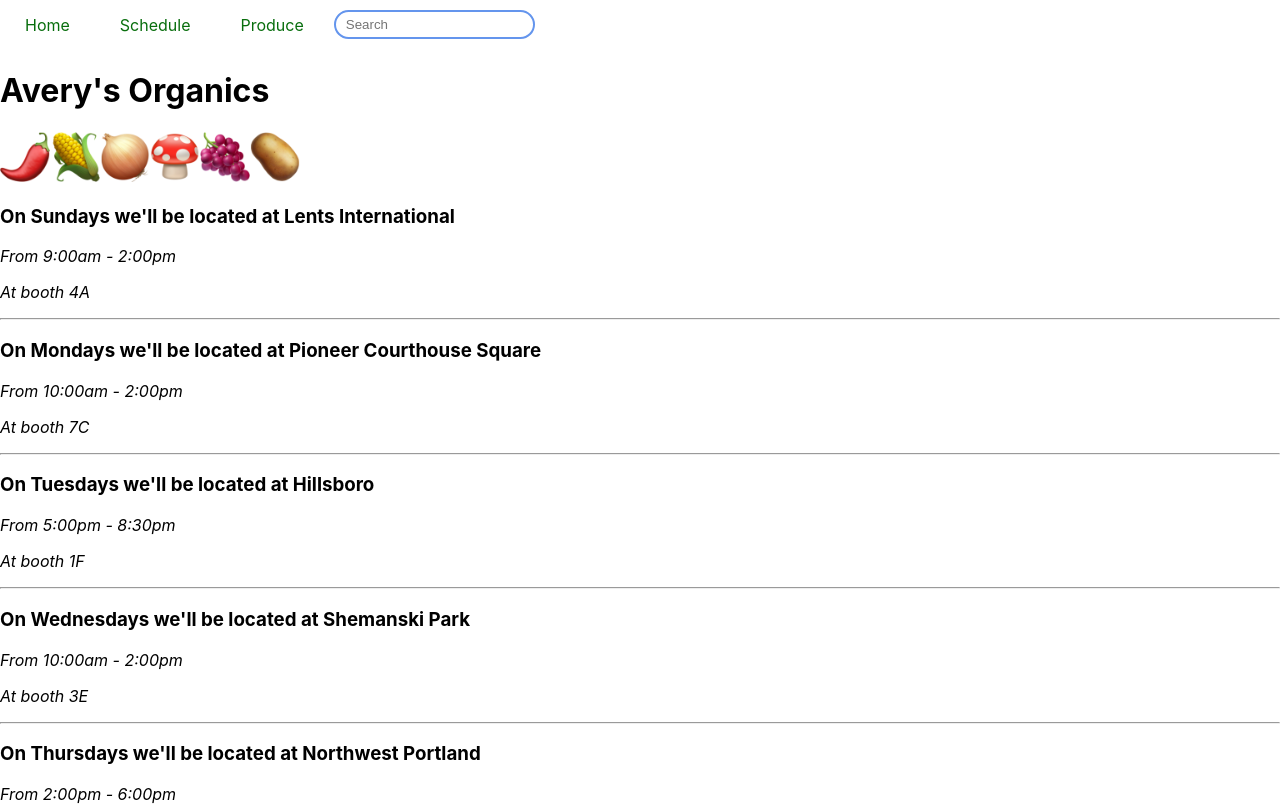
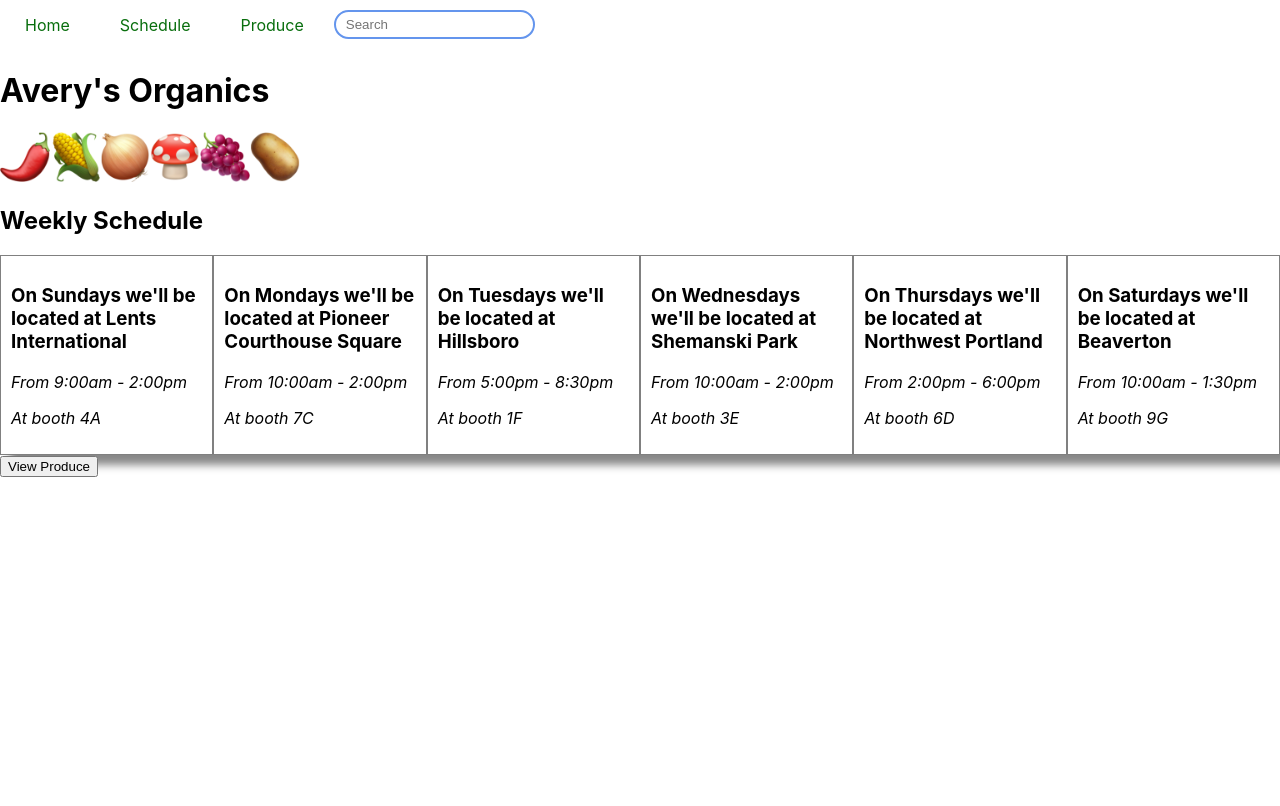
Before and after one commit to johnwhittenstudio/avery-organics-market, a React (Create React App) app: page / in a window 1280 px wide. Shown: the top 806 px of the page. Built offline with nearby package versions, Linux system fonts and the light colour scheme.

Commit message:
add cards styling
Co-authored-by: John Whitten <johnwhitten.studio@gmail.com>
    Co-authored-by: Chris Depastene <cdepastene@gmail.com>

```diff
--- a/src/components/AvailableProduce.js
+++ b/src/components/AvailableProduce.js
@@ -273,11 +273,16 @@ const availableProduce = [
 function AvailableProduce(){
   return (
     <React.Fragment>
+      <h2 id="produce-header">Available Schedule</h2>
+       <div id="produce-card-holder">
       {availableProduce.map((produce, index) =>
+         <div class="produce-card">
         <Produce month={produce.month}
           selection={produce.selection}
           key={index}/>
+          </div>
       )}
+      </div>
     </React.Fragment>
   );
 }
--- a/src/components/MarketSchedule.js
+++ b/src/components/MarketSchedule.js
@@ -43,13 +43,18 @@ const marketSchedule = [
  function MarketSchedule(){
   return (
     <React.Fragment>
+       <h2 id="schedule-header">Weekly Schedule</h2>
+       <div id="schedule-card-holder">
       {marketSchedule.map((schedule, index) =>
-        <Schedule day={schedule.day}
-          location={schedule.location}
-          hours={schedule.hours}
-          booth={schedule.booth}
-          key={index}/>
+         <div class="schedule-card">
+         <Schedule day={schedule.day}
+            location={schedule.location}
+            hours={schedule.hours}
+            booth={schedule.booth}
+            key={index}/>
+          </div>
       )}
+      </div>
     </React.Fragment>
   );
 }
--- a/src/components/Schedule.js
+++ b/src/components/Schedule.js
@@ -7,7 +7,7 @@ function Schedule(props){
       <h3>On {props.day}s we'll be located at {props.location}</h3>
         <p><em>From {props.hours}</em></p>
         <p><em>At booth {props.booth}</em></p>
-      <hr/>
+      {/* <hr/> */}
     </React.Fragment>
   );
 }
--- a/src/index.css
+++ b/src/index.css
@@ -53,3 +53,30 @@ code {
 #header-emoji {
   max-width: 50px;
 }
+
+
+/* Schedule */
+
+#schedule-card-holder{
+  display: flex;
+  box-shadow: 10px 10px 8px #888888;
+ }
+
+.schedule-card{
+  border: solid grey 1px;
+  padding: 10px;
+  width: 35%;
+ }
+
+
+ /* Produce */
+ #produce-card-holder{
+  display: flex;
+  box-shadow: 10px 10px 8px #888888;
+ }
+
+.produce-card{
+  border: solid grey 1px;
+  padding: 10px;
+  width: 35%;
+ }
```
